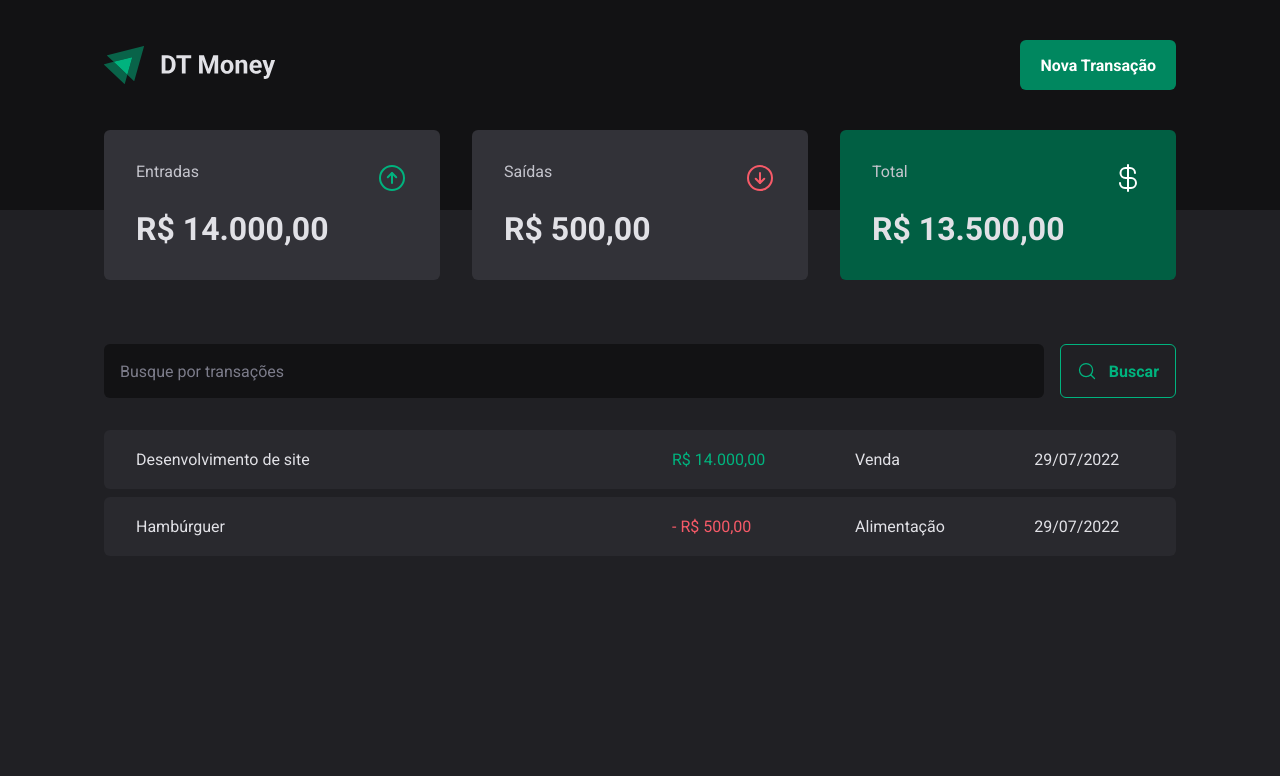
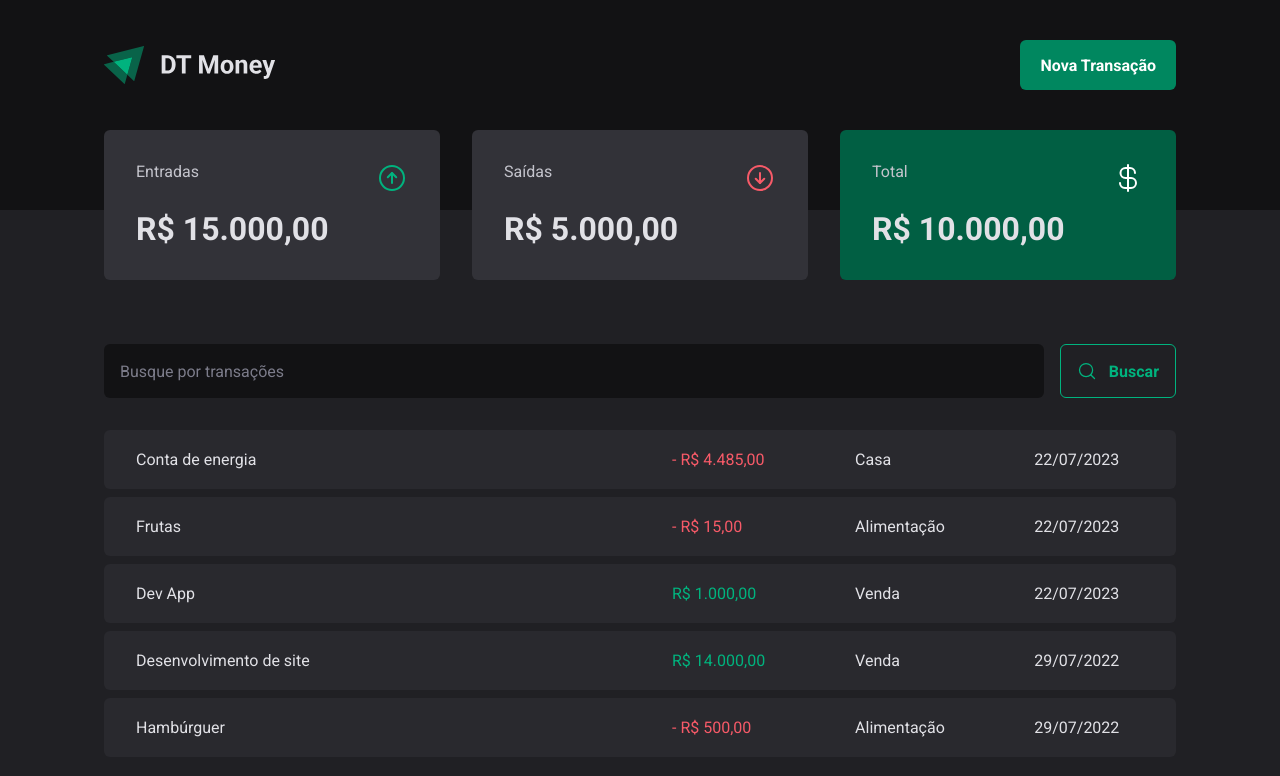
Before and after one commit to ThalesAugusto0/dt-money, a React (Vite) app: page / in a window 1280 px wide. Shown: the top 776 px of the page. Built offline with nearby package versions, Linux system fonts and the light colour scheme; data requests are answered from the project's data file; the HTML template or start-up script is replaced by a standard one.

Commit message:
Fix: Corrigida a criação de uma nova transação

```diff
--- a/package.json
+++ b/package.json
@@ -8,6 +8,7 @@
     "dev:server": "json-server server.json -p 3333 -w -d 500",
     "build": "tsc && vite build",
     "lint": "eslint src --ext ts,tsx --report-unused-disable-directives --max-warnings 0",
+    "lint:fix": "eslint src --ext .tsx,.ts --fix",
     "preview": "vite preview"
   },
   "dependencies": {
@@ -23,13 +24,14 @@
     "zod": "^3.21.4"
   },
   "devDependencies": {
+    "@rocketseat/eslint-config": "^2.1.0",
     "@types/react": "^18.2.14",
     "@types/react-dom": "^18.2.6",
     "@types/styled-components": "^5.1.26",
     "@typescript-eslint/eslint-plugin": "^5.61.0",
     "@typescript-eslint/parser": "^5.61.0",
     "@vitejs/plugin-react": "^4.0.1",
-    "eslint": "^8.44.0",
+    "eslint": "^8.45.0",
     "eslint-plugin-react-hooks": "^4.6.0",
     "eslint-plugin-react-refresh": "^0.4.1",
     "json-server": "^0.17.3",
--- a/server.json
+++ b/server.json
@@ -15,6 +15,30 @@
       "category": "Alimentação",
       "price": 500,
       "createdAt": "2022-07-29T19:30:44.505Z"
+    },
+    {
+      "description": "Dev App",
+      "category": "Venda",
+      "price": 1000,
+      "type": "income",
+      "createdAt": "2023-07-22T15:59:31.297Z",
+      "id": 3
+    },
+    {
+      "description": "Frutas",
+      "category": "Alimentação",
+      "price": 15,
+      "type": "outcome",
+      "createdAt": "2023-07-22T19:46:18.257Z",
+      "id": 4
+    },
+    {
+      "description": "Conta de energia",
+      "category": "Casa",
+      "price": 4485,
+      "type": "outcome",
+      "createdAt": "2023-07-22T19:56:21.813Z",
+      "id": 5
     }
   ]
 }
--- a/src/@types/styled.d.ts
+++ b/src/@types/styled.d.ts
@@ -4,5 +4,5 @@ import { defaultTheme } from "../styles/themes/default";
 type ThemeType = typeof defaultTheme;
 
 declare module "styled-components" {
-  export interface DefaultTheme extends ThemeType {}
+  export type DefaultTheme = ThemeType;
 }
--- a/src/components/Header/styles.ts
+++ b/src/components/Header/styles.ts
@@ -1,3 +1,4 @@
+/* eslint-disable @typescript-eslint/no-unsafe-return */
 import { styled } from "styled-components";
 
 export const HeaderContainer = styled.header`
@@ -19,7 +20,7 @@ export const HeaderContent = styled.div`
 export const NewTransactionButton = styled.button`
   height: 50px;
   border: 0;
-  background: ${(props) => props.theme["green-500"]};
+  background: ${(props) => props.theme['green-500']};
   color: ${(props) => props.theme.white};
   font-weight: bold;
   padding: 0 1.25rem;
--- a/src/components/NewTransactionModal/index.tsx
+++ b/src/components/NewTransactionModal/index.tsx
@@ -11,7 +11,8 @@ import { ArrowCircleDown, ArrowCircleUp, X } from "phosphor-react";
 import * as z from "zod";
 import { Controller, useForm } from "react-hook-form";
 import { zodResolver } from "@hookform/resolvers/zod";
-import { api } from "../../lib/axios";
+import { useContext } from "react";
+import { TransactionsContext } from "../../contexts/TransactionsContext";
 
 const newTransactionFormSchema = z.object({
   description: z.string(),
@@ -23,6 +24,8 @@ const newTransactionFormSchema = z.object({
 type NewTransactionFormInputs = z.infer<typeof newTransactionFormSchema>;
 
 export function NewTransactionModal() {
+  const { createTransaction } = useContext(TransactionsContext);
+
   const {
     control,
     register,
@@ -39,12 +42,11 @@ export function NewTransactionModal() {
   async function handleCreateNewTransaction(data: NewTransactionFormInputs) {
     const { description, category, price, type } = data;
 
-    await api.post("transaction", {
+    await createTransaction({
       description,
       category,
       price,
       type,
-      createdAt: new Date(),
     });
 
     reset();
--- a/src/contexts/TransactionsContext.tsx
+++ b/src/contexts/TransactionsContext.tsx
@@ -1,6 +1,5 @@
-/* eslint-disable @typescript-eslint/no-floating-promises */
-/* eslint-disable @typescript-eslint/no-unsafe-assignment */
 /* eslint-disable @typescript-eslint/no-unsafe-argument */
+/* eslint-disable @typescript-eslint/no-unsafe-return */
 import { createContext, useEffect, useState } from "react";
 import { api } from "../lib/axios";
 
@@ -13,9 +12,16 @@ interface Transaction {
   createdAt: string;
 }
 
+interface CreateTransactionInput {
+  description: string;
+  price: number;
+  category: string;
+  type: "income" | "outcome";
+}
 interface TransactionContextType {
   transactions: Transaction[];
   fetchTransactions: (query?: string) => Promise<void>;
+  createTransaction: (data: CreateTransactionInput) => Promise<void>;
 }
 
 interface TransactionsProviderProps {
@@ -39,8 +45,22 @@ export function TransactionsProvider({ children }: TransactionsProviderProps) {
     setTransactions(response.data);
   }
 
+  async function createTransaction(data: CreateTransactionInput) {
+    const { description, category, price, type } = data;
+
+    const response = await api.post("transactions", {
+      description,
+      category,
+      price,
+      type,
+      createdAt: new Date(),
+    });
+
+    setTransactions((state) => [response.data, ...state]);
+  }
+
   useEffect(() => {
-    fetchTransactions();
+    void fetchTransactions();
   }, []);
 
   return (
@@ -48,6 +68,7 @@ export function TransactionsProvider({ children }: TransactionsProviderProps) {
       value={{
         transactions,
         fetchTransactions,
+        createTransaction,
       }}
     >
       {children}
--- a/src/styles/global.ts
+++ b/src/styles/global.ts
@@ -1,3 +1,4 @@
+/* eslint-disable @typescript-eslint/no-unsafe-return */
 import { createGlobalStyle } from "styled-components";
 
 export const GlobalStyle = createGlobalStyle`
```
Also changed, not shown: .eslintrc.json (added), 1 other file (tests, documents, lock files or other folders).
